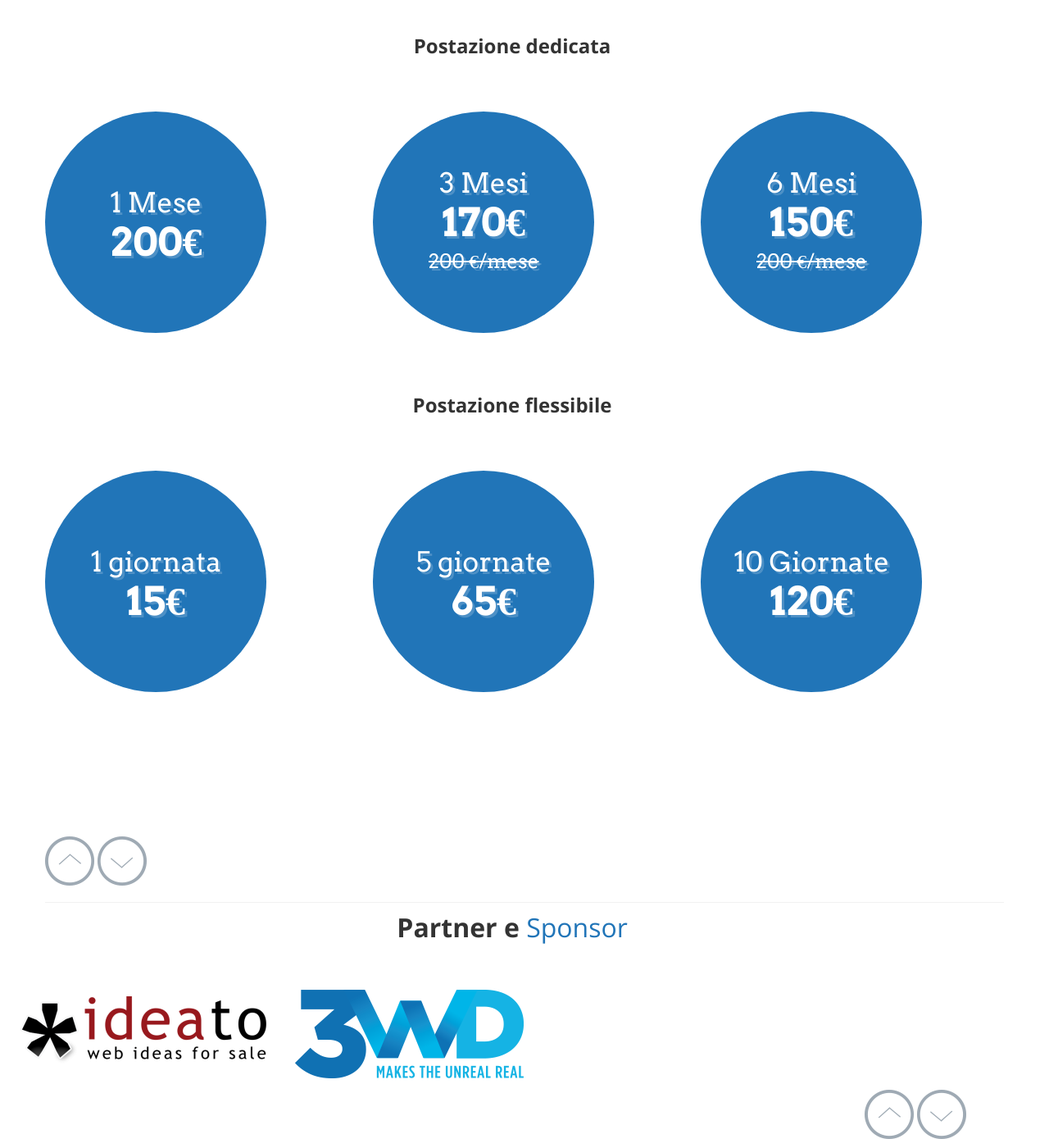
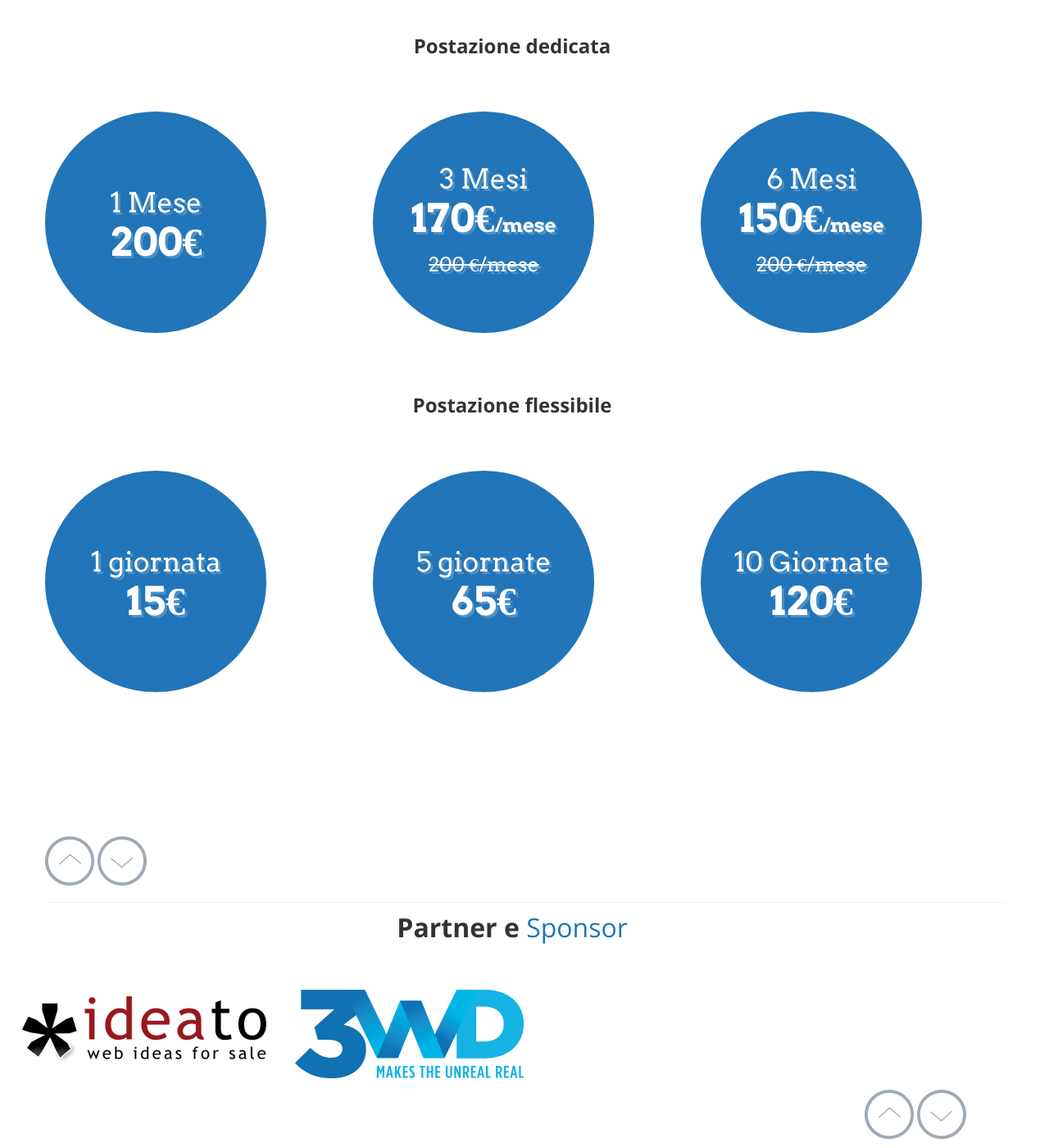
Before and after one commit to Cowo42/cowo42.github.io, a Jekyll site: the page built from index.html, in a window 1280 px wide and 1400 px high, scrolled down 5373 px. Shown: the whole window at 82% size. Built offline with Jekyll 4.4.1, drawn with Linux system fonts in a browser that asks for light colours; comment, search, counter and statistics services are not loaded.

Commit message:
Aggiunta label mese affianco ai prezzi delle postazioni dedicate

```diff
--- a/css/style.css
+++ b/css/style.css
@@ -268,7 +268,7 @@ a.thumbnail:hover {
   font-weight: 300;
   font-size: 0.7em;
 }
-.price span.period {
+.price span.period, .price small {
   font-size: 0.5em;
 }
 /* === Mailchimp form ================================================================================ */
--- a/index.html
+++ b/index.html
@@ -217,10 +217,10 @@
                 <div class="price"><span>1 Mese</span>200€</div>
             </div>
             <div class="span3 offset1 price-box img-circle">
-                <div class="price"><span>3 Mesi</span> 170€<span class="period"><strike>200 €/mese</strike></span></div>
+                <div class="price"><span>3 Mesi</span> 170€<small>/mese</small><span class="period"><strike>200 €/mese</strike></span></div>
             </div>
             <div class="span3 offset1 price-box img-circle">
-                <div class="price"><span>6 Mesi</span> 150€<span class="period"><strike>200 €/mese</strike></span></div>
+                <div class="price"><span>6 Mesi</span> 150€<small>/mese</small><span class="period"><strike>200 €/mese</strike></span></div>
             </div>
         </div>
         <div class="row margin-10">
```
